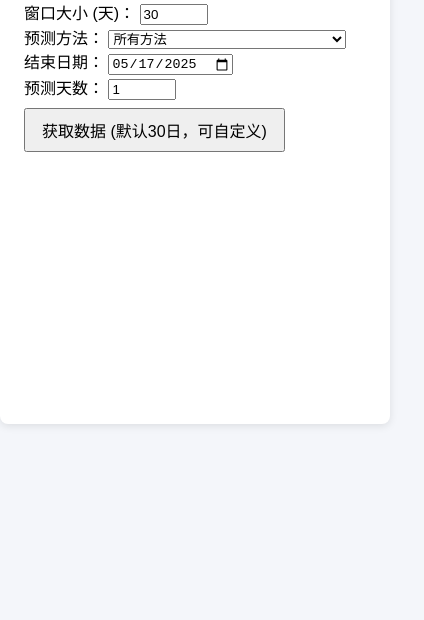
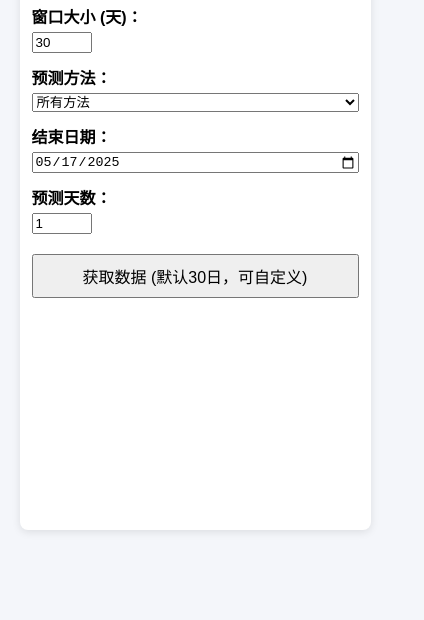
Before and after one commit to yapweijun1996/Math-Test-v2, a plain HTML site: page index.html in a window 390 px wide. Shown: the part 224-844 px from the top of the page, 424 px wide, since content can reach past the window. Drawn offline with nearby package versions, Linux system fonts and the light colour scheme.

Commit message:
Update index.html

```diff
--- a/index.html
+++ b/index.html
@@ -2,11 +2,11 @@
 <html lang="en">
 <head>
   <meta charset="UTF-8">
-  <meta name="viewport" content="width=device-width,initial-scale=1.0">
+  <meta name="viewport" content="width=device-width, initial-scale=1.0, maximum-scale=1.0, user-scalable=no">
   <title>Yahoo Finance 股票预测 Demo</title>
   <style>
     body { font-family: Arial, sans-serif; background: #f4f6fa; margin: 0; padding: 0; }
-    .container { max-width: 500px; margin: 40px auto; background: #fff; border-radius: 8px; box-shadow: 0 2px 8px rgba(0,0,0,0.1); padding: 24px; }
+    .container { max-width: 500px; width: 90%; margin: 20px auto; background: #fff; border-radius: 8px; box-shadow: 0 2px 8px rgba(0,0,0,0.1); padding: 16px; box-sizing: border-box; }
     h1 { text-align: center; }
     button { padding: 8px 16px; font-size: 1rem; margin-top: 8px; }
     .result { margin-top: 24px; }
@@ -23,6 +23,19 @@
     /* 分组卡片 & 高亮 */
     .method-card { border: 1px solid #ddd; padding: 8px 12px; margin-top: 12px; border-radius: 6px; background: #fafafa; }
     .method-card.highlighted { border-color: #0077cc; background: #e6f0ff; }
+    /* Responsive inputs and buttons */
+    .container div { margin-bottom: 12px; }
+    .container label { display: block; margin-bottom: 4px; font-weight: bold; }
+    .container input[type="text"], .container input[type="number"], .container input[type="date"], .container select, .container button {
+      width: 100%; box-sizing: border-box;
+    }
+    canvas#stockChart { width: 100% !important; height: auto !important; }
+    /* Mobile-specific tweaks */
+    @media (max-width: 480px) {
+      .container { padding: 12px; }
+      table th, table td { padding: 8px; font-size: 0.8rem; }
+      .prediction { font-size: 0.9rem; }
+    }
   </style>
 </head>
 <body>
```
